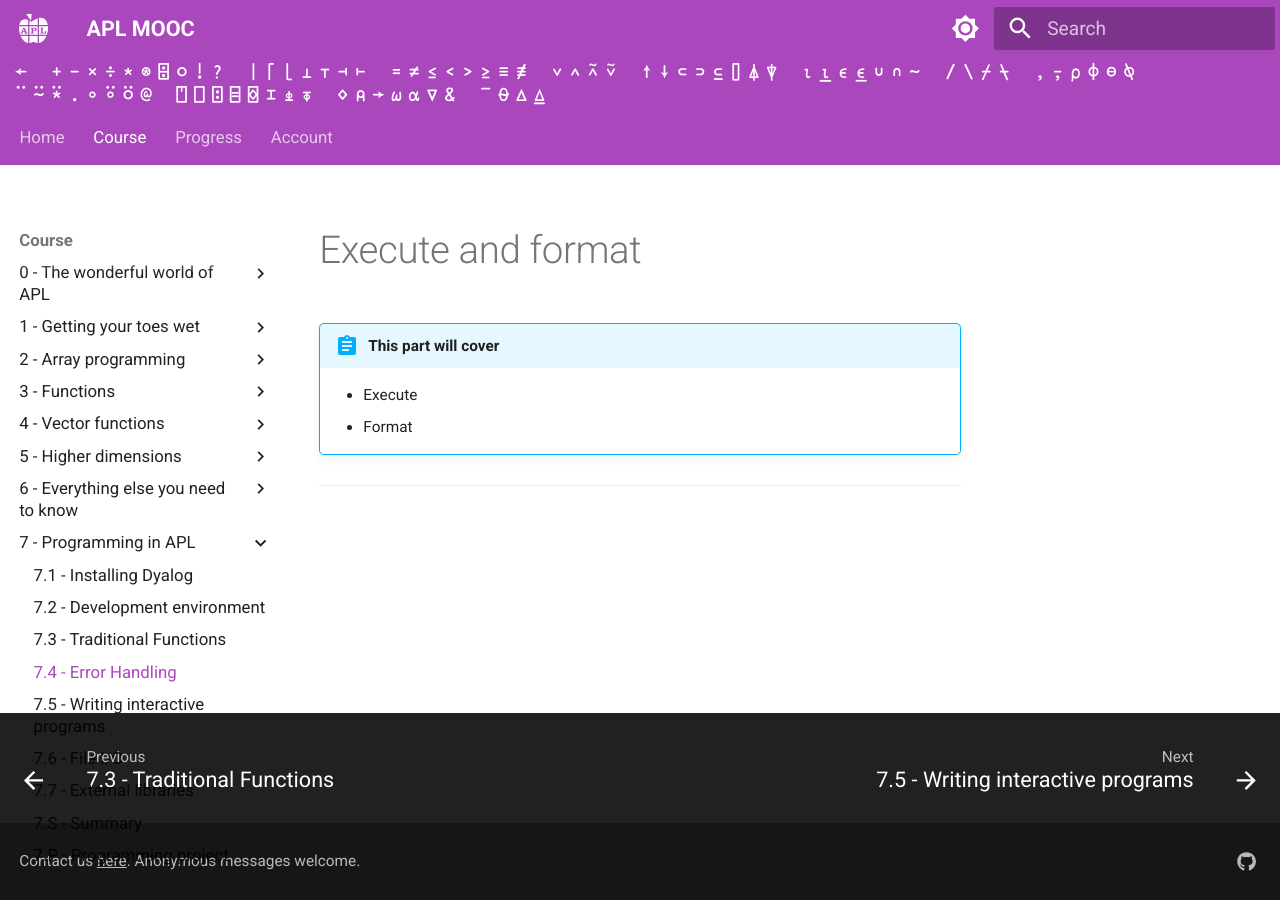
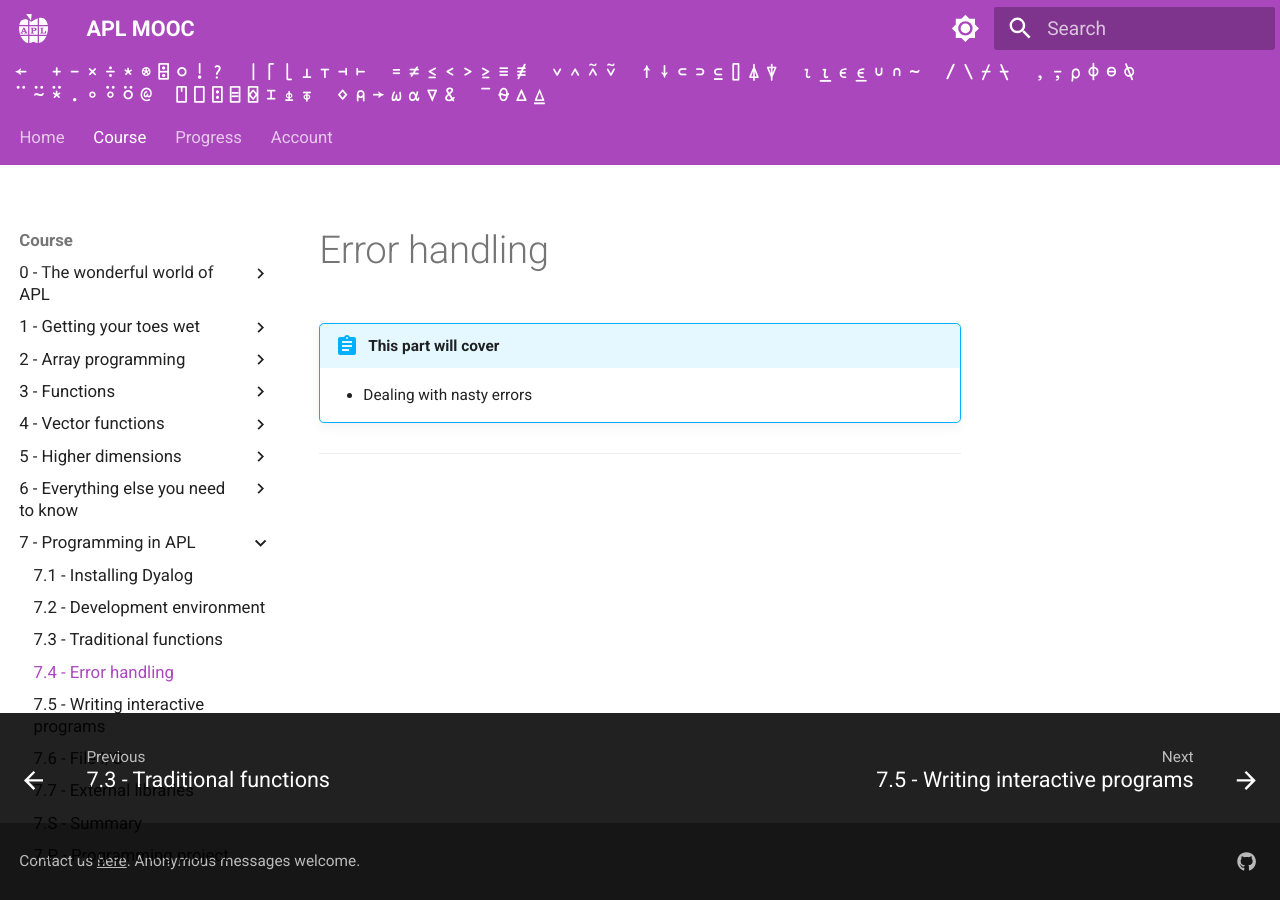
Before and after one commit to APLMOOC/APLMOOC, an MkDocs documentation site: the page built from docs/course/ch7/part4.md, in a window 1280 px wide. Built offline with MkDocs 1.6.1 and Material for MkDocs 9.7.7, drawn with Linux system fonts in a browser that asks for light colours; some web fonts are replaced; a script that is not in the unit is left out.

Commit message:
Fix incorrect chapter 7 structure

```diff
--- a/docs/course/ch7/part4.md
+++ b/docs/course/ch7/part4.md
@@ -1,8 +1,7 @@
-# Execute and format
+# Error handling
 
 !!! abstract "This part will cover"
 
-    - Execute
-    - Format
+    - Dealing with nasty errors
 
 ---
--- a/mkdocs.yml
+++ b/mkdocs.yml
@@ -130,8 +130,8 @@ nav:
     - 7 - Programming in APL:
       - 7.1 - Installing Dyalog: course/ch7/part1.md
       - 7.2 - Development environment: course/ch7/part2.md
-      - 7.3 - Traditional Functions: course/ch7/part3.md
-      - 7.4 - Error Handling: course/ch7/part4.md
+      - 7.3 - Traditional functions: course/ch7/part3.md
+      - 7.4 - Error handling: course/ch7/part4.md
       - 7.5 - Writing interactive programs: course/ch7/part5.md
       - 7.6 - File I/O: course/ch7/part6.md
       - 7.7 - External libraries: course/ch7/part7.md
```
Also changed, not shown: docs/course/ch7/part3.md (+2 -1 lines), docs/course/ch7/part5.md (+2 -0 lines).
